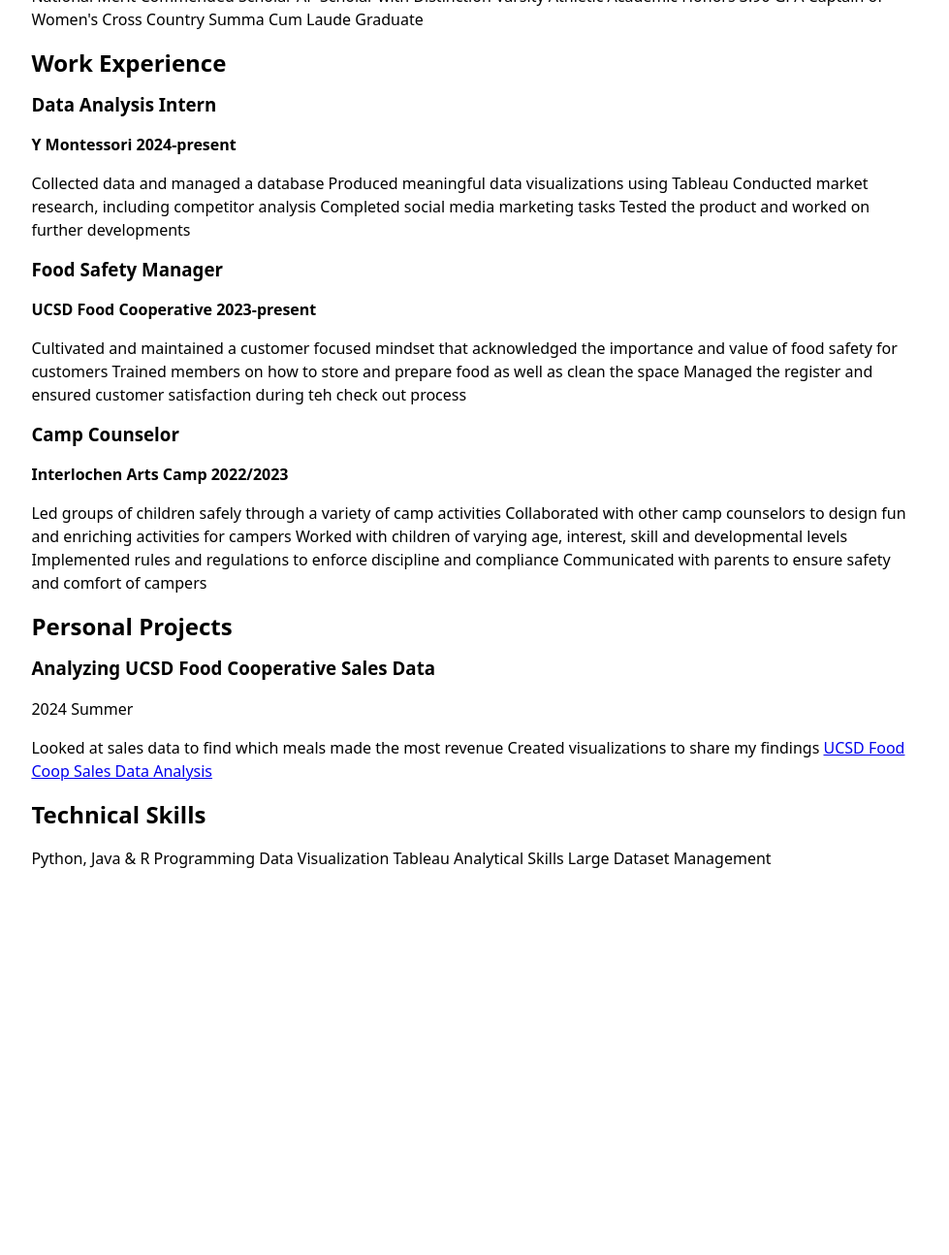
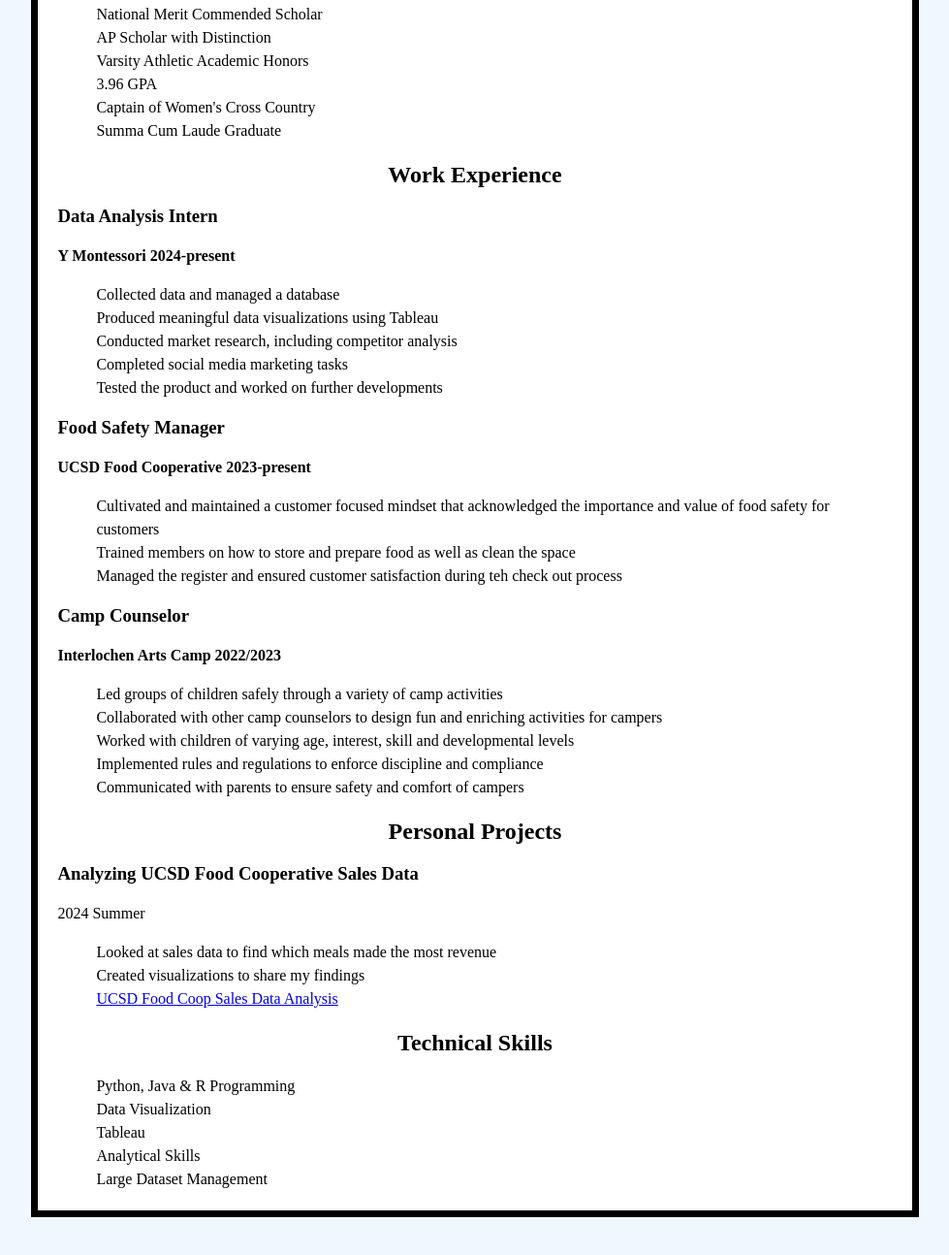
Before and after one commit to machurch/portfolio, a plain HTML site: page resume/index.html in a window 1280 px wide. Shown: the part 702-1996 px from the top of the page at 97% size, without its empty margins (150-1129 px from the left). Before the commit the page ends 1653 px from the top, so only its background shows below. Drawn offline with Linux system fonts and the light colour scheme.

Commit message:
formatted resume

```diff
--- a/resume/index.html
+++ b/resume/index.html
@@ -15,7 +15,7 @@
         <a href="https://github.com/machurch" target="_blank">GitHub Profile</a>
     </nav>
     <h1>Resume</h1>
-    <section>
+    <section class = 'resume_text'>
         <h2>Marguerite Church</h2>
         <article Class = "intro">
           <p>☎️ (231) 633-0061 |
@@ -24,17 +24,15 @@
           🖥️ <a href = "https://www.linkedin.com/in/marguerite-church/" target = "_blank">LinkedIn</a></p>
         </article>
         <h2>Professional Summary</h2>
-        <p>Current UCSD Data Science undergrad with a passion for data analytics and visualization.</p>
-        <p>Detail oriented team player with strong organizational skills.</p>
-        <p>Ability to handle multiple projects simultaneously with a high degree of accuracy.</p>
+        <p class = 'summary'> Current UCSD Data Science undergrad with a passion for data analytics and visualization. Detail oriented team player with strong organizational skills. Ability to handle multiple projects simultaneously with a high degree of accuracy.</p>
+        <h2>Education</h2>
         <article Class = "education">
-          <h2>Education</h2>
           <h3>Bachelor of Science, Major in Data Science, Minor in Mathematics &nbsp;&nbsp;&nbsp;&nbsp;&nbsp;&nbsp;&nbsp;&nbsp;&nbsp;&nbsp;&nbsp;&nbsp;&nbsp;&nbsp;&nbsp;&nbsp;&nbsp;&nbsp;&nbsp;Spring 2026</h3>
             <p><b>University of California San Diego</b></p>
             <ul>
               <li>Provost Honors</li>
               <li>Relevant coursework: DSC 10, 20, 30, 40A, 40B, 80 & 100</li>
-              <li>Project:<a href="https://machurch.github.io/CookingTimeAnalysis/" target="_blank">Cooking Time Analysis</a></li>
+              <li>Project: <a href="https://machurch.github.io/CookingTimeAnalysis/" target="_blank">Cooking Time Analysis</a></li>
             </ul>
           <h3>High School Diploma &nbsp;&nbsp;&nbsp;&nbsp;&nbsp;&nbsp;&nbsp;&nbsp;&nbsp;&nbsp;&nbsp;&nbsp;&nbsp;&nbsp;&nbsp;&nbsp;&nbsp;&nbsp;&nbsp;Spring 2022</h3>
             <p><b>Traverse City West Senior High</b></p>
@@ -47,8 +45,8 @@
               <li>Summa Cum Laude Graduate</li>
             </ul>
          </article>
-          <article Class = "work experience">
          <h2>Work Experience</h2>
+          <article Class = "work_experience">
             <article Class = "y montessori">
               <h3>Data Analysis Intern</h3>
               <p><b>Y Montessori 2024-present</b></p>
@@ -82,7 +80,7 @@
             </article>
           </article>
           <h2>Personal Projects</h2>
-          <article Class = "food coop data analysis">
+          <article Class = "food_coop">
             <h3>Analyzing UCSD Food Cooperative Sales Data</h3>
             <p> 2024 Summer</p>
             <ul>
@@ -92,6 +90,7 @@
             </ul>
           </article>
           <h2>Technical Skills</h2>
+          <article class = 'tech_skills'>
             <ul>
              <li>Python, Java & R Programming</li>
               <li>Data Visualization</li>
@@ -99,6 +98,7 @@
              <Li>Analytical Skills</Li>
              <li>Large Dataset Management</li>
            </ul>
+        </article>
     </section>
 </body>
 </html>
--- a/style.css
+++ b/style.css
@@ -10,6 +10,8 @@ body {
   margin-inline: auto;
   padding: 5ch;
   accent-color: var(--color-accent);
+  background-color: aliceblue;
+  color: #384959;
 }
 
 ul {
@@ -105,3 +107,57 @@ h6 {
   line-height: 1.1;
   text-wrap: balance;
 }
+
+section.resume_text {
+  border-style: solid;
+  border-width: 7px;
+  border-color: black;
+  text-align: center;
+  font-family: 'Times New Roman', Times, serif;
+  background-color: white;
+  color: black;
+  p.summary {
+    margin-left: 70px;
+    margin-right: 70px;
+  }
+  article.education {
+    text-align: left;
+    margin: 20px;
+    ul {
+      display: block;
+      li {
+        display: block;
+      }
+    }
+  }
+  article.work_experience {
+    text-align: left;
+    margin: 20px;
+    ul {
+      display: block;
+      li {
+        display: block;
+      }
+    }
+  }
+  article.food_coop {
+    text-align: left;
+    margin: 20px;
+    ul {
+      display: block;
+      li {
+        display: block;
+      }
+    }
+  }
+  article.tech_skills {
+    text-align: left;
+    margin: 20px;
+    ul {
+      display: block;
+      li {
+        display: block;
+      }
+    }
+  }
+}
```
Lines whose indentation alone changed are shown as unchanged.
